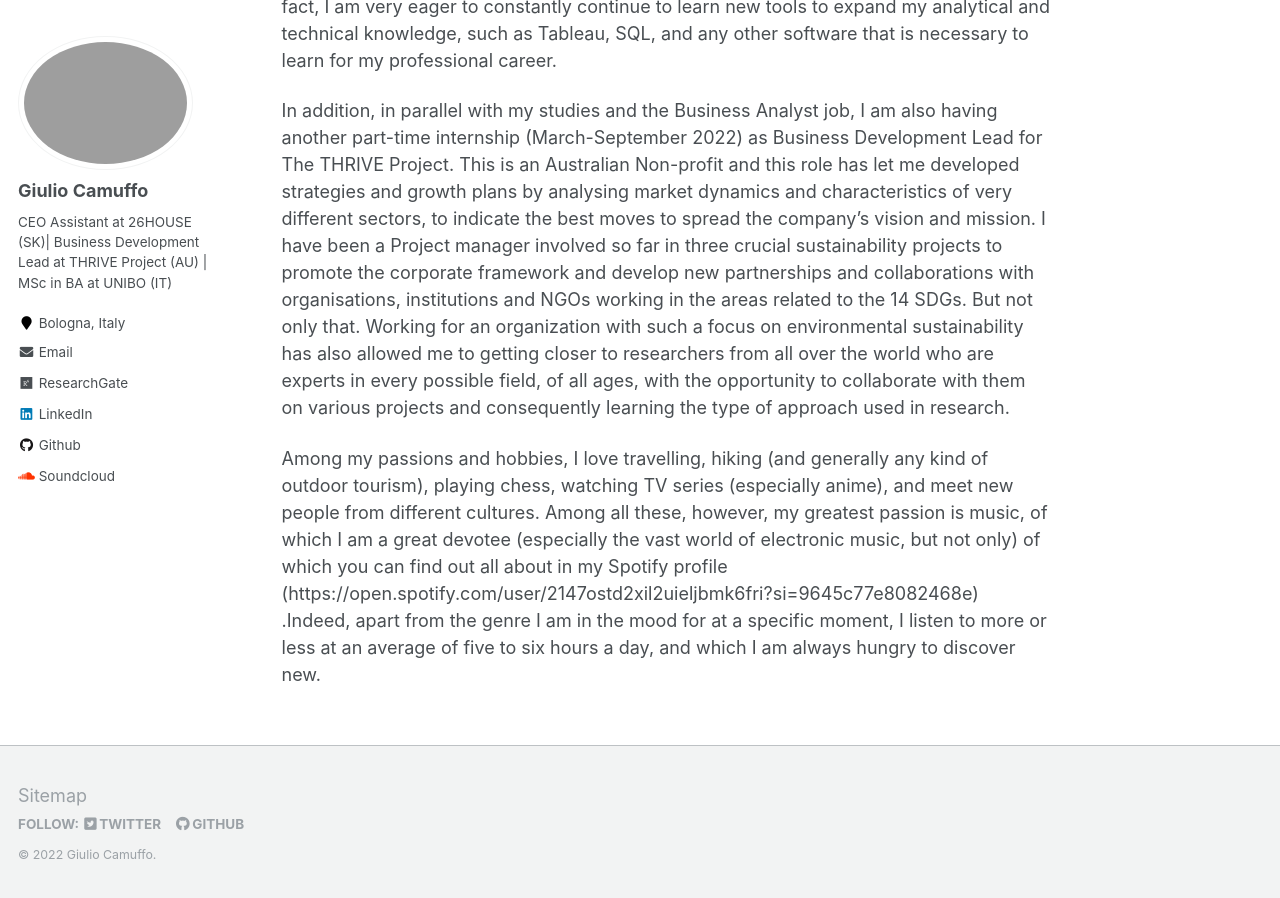
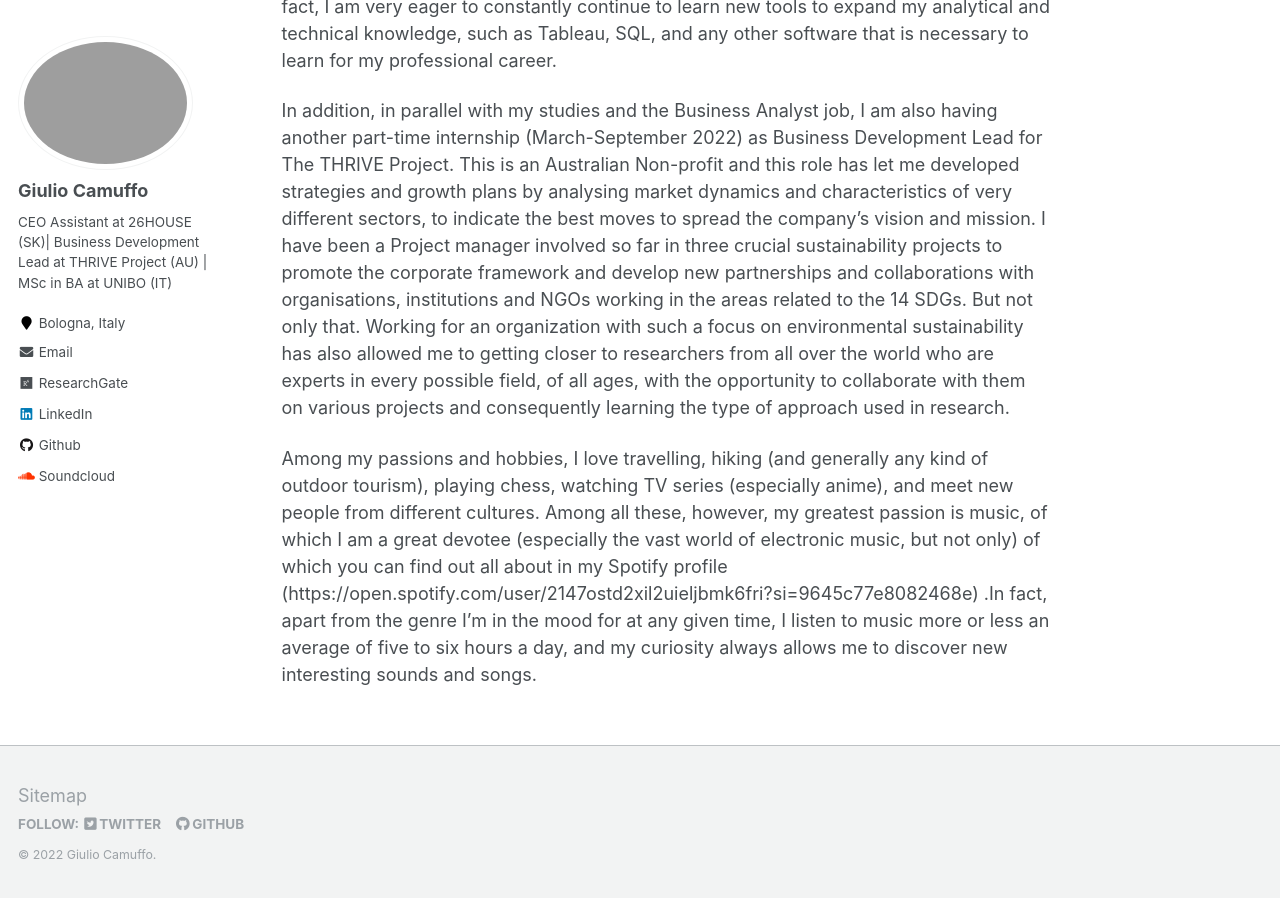
Before and after one commit to giulio-camuffo/giulio-camuffo.github.io, a Jekyll site: the page built from _pages/about.md, in a window 1280 px wide and 900 px high, scrolled down 1125 px. Built offline with Jekyll 4.4.1, drawn with Linux system fonts in a browser that asks for light colours; nearby versions of some CDN libraries.

Commit message:
Update about.md

```diff
--- a/_pages/about.md
+++ b/_pages/about.md
@@ -29,4 +29,4 @@ As for my professional experience, I recently completed a two-month remote inten
 I have been a Project manager involved so far in three crucial sustainability projects to promote the corporate framework and develop new partnerships and collaborations with organisations, institutions and NGOs working in the areas related to the 14 SDGs.
 But not only that. Working for an organization with such a focus on environmental sustainability has also allowed me to getting closer to researchers from all over the world who are experts in every possible field, of all ages, with the opportunity to collaborate with them on various projects and consequently learning the type of approach used in research.
 
-Among my passions and hobbies, I love travelling, hiking (and generally any kind of outdoor tourism), playing chess, watching TV series (especially anime), and meet new people from different cultures. Among all these, however, my greatest passion is music, of which I am a great devotee (especially the vast world of electronic music, but not only) of which you can find out all about in my Spotify profile (https://open.spotify.com/user/2147ostd2xil2uieljbmk6fri?si=9645c77e8082468e) .Indeed, apart from the genre I am in the mood for at a specific moment, I listen to more or less at an average of five to six hours a day, and which I am always hungry to discover new.
+Among my passions and hobbies, I love travelling, hiking (and generally any kind of outdoor tourism), playing chess, watching TV series (especially anime), and meet new people from different cultures. Among all these, however, my greatest passion is music, of which I am a great devotee (especially the vast world of electronic music, but not only) of which you can find out all about in my Spotify profile (https://open.spotify.com/user/2147ostd2xil2uieljbmk6fri?si=9645c77e8082468e) .In fact, apart from the genre I'm in the mood for at any given time, I listen to music more or less an average of five to six hours a day, and my curiosity always allows me to discover new interesting sounds and songs.
```
